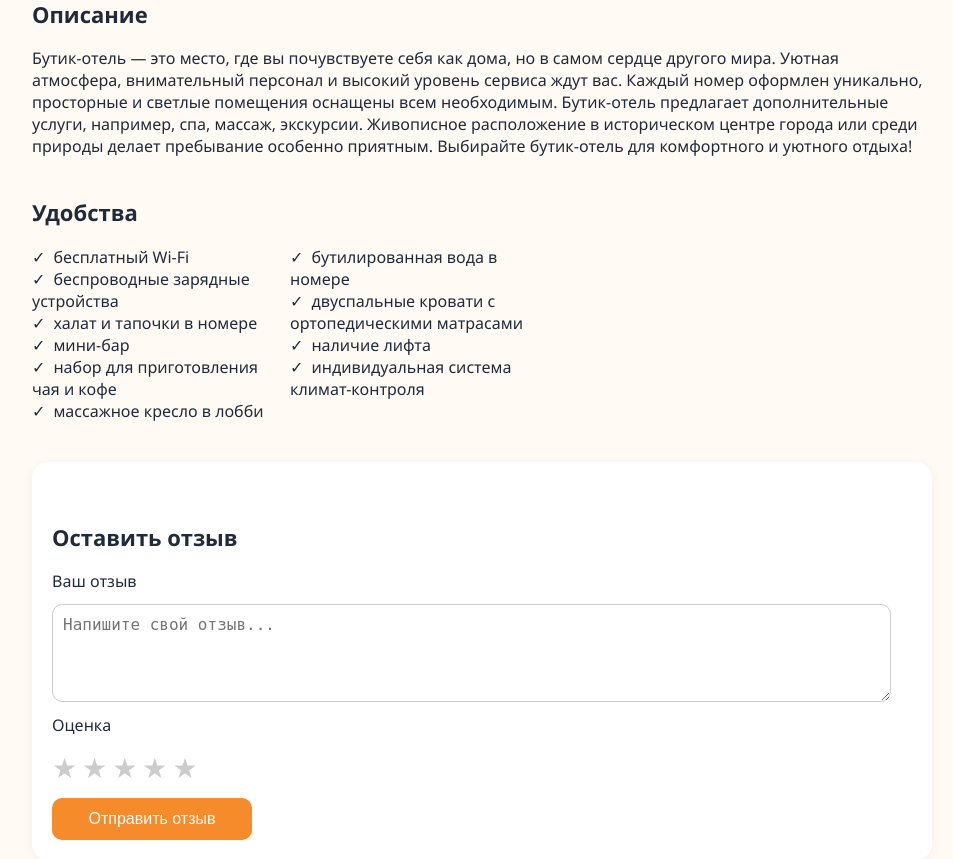
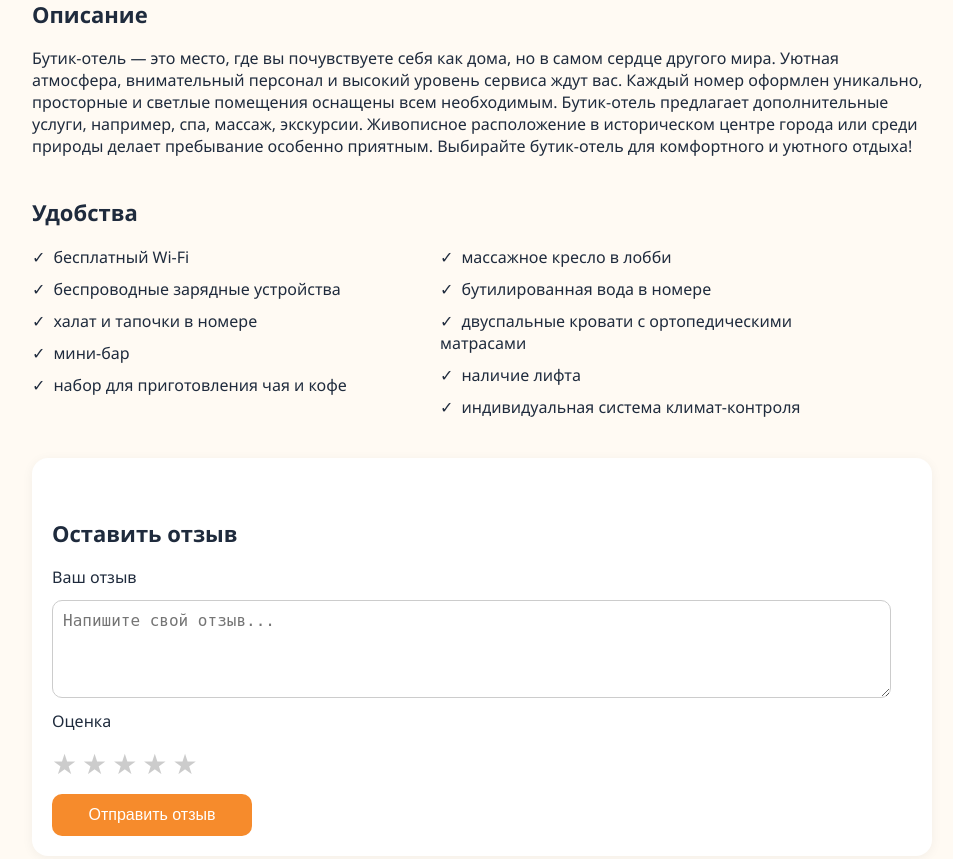
Before and after one commit to spacedrawing/hotel_rent, a Flask app: page /hotel_menu/1 in a window 1280 px wide. Shown: the part 620-1479 px from the top of the page, without its empty margins (158-1111 px from the left). Run offline with Flask 3, Linux system fonts and the light colour scheme; data comes from the database, SQL or seed files in the repository; both versions use the stored data as it was after the commit.

Commit message:
Окей щас посмотрю

```diff
--- a/main.py
+++ b/main.py
@@ -32,7 +32,7 @@ def hotel_menu(index_hotel):
     hotel_card = db_sess.query(Hotel).filter(Hotel.id == index_hotel).first().__dict__
     conveniences = hotel_card["conveniences"].split(';')
     reviews = [i.__dict__ for i in db_sess.query(Review).filter(Review.hotel_id == index_hotel).all()]
-    return render_template("hotel_menu.html", images=images, index_hotel=index_hotel, hotel_card=hotel_card,
+    return render_template("hotel_menu.html", images=images, hotel_card=hotel_card,
                            conveniences=conveniences, reviews=reviews)
 
 
--- a/static/styles/hotel_menu.css
+++ b/static/styles/hotel_menu.css
@@ -21,6 +21,10 @@ h1 {
 h2 {
   font-size: 22px;
   margin-top: 40px;
+}
+
+li {
+  margin-bottom: 10px;
 }
 
 .navbar {
@@ -173,7 +177,7 @@ h2 {
   list-style: none;
   padding-left: 0;
   columns: 2;
-  max-width: 500px;
+  max-width: 800px;
 }
 
 .amenities li::before {
@@ -183,7 +187,7 @@ h2 {
 }
 
 .leave-review {
-  margin-top: 40px;;
+  margin-top: 40px;
   background: #ffffff;
   padding: 20px;
   border-radius: 16px;
--- a/templates/hotel_menu.html
+++ b/templates/hotel_menu.html
@@ -45,7 +45,6 @@
             <button class="book-btn">Забронировать</button>
         </div>
     </div>
-
     <div class="description">
         <h2>Описание</h2>
         <p>
@@ -57,7 +56,7 @@
         <h2>Удобства</h2>
         <ul>
             {% for convenience in conveniences %}
-            <li>{{ convenience }}</li>
+                <li>{{ convenience }}</li>
             {% endfor %}
         </ul>
     </div>
```
Also changed, not shown: db/hotel_data.sqlite, static/images_3/room1.jpg (added), static/images_3/room2.jpg (added), static/images_3/room3.jpg (added), static/images_3/room4.jpg (added), static/images_3/room5.jpg (added), static/images_4/room1.jpg (added), static/images_4/room2.jpg (added), static/images_4/room3.jpg (added), static/images_4/room4.jpg (added).
